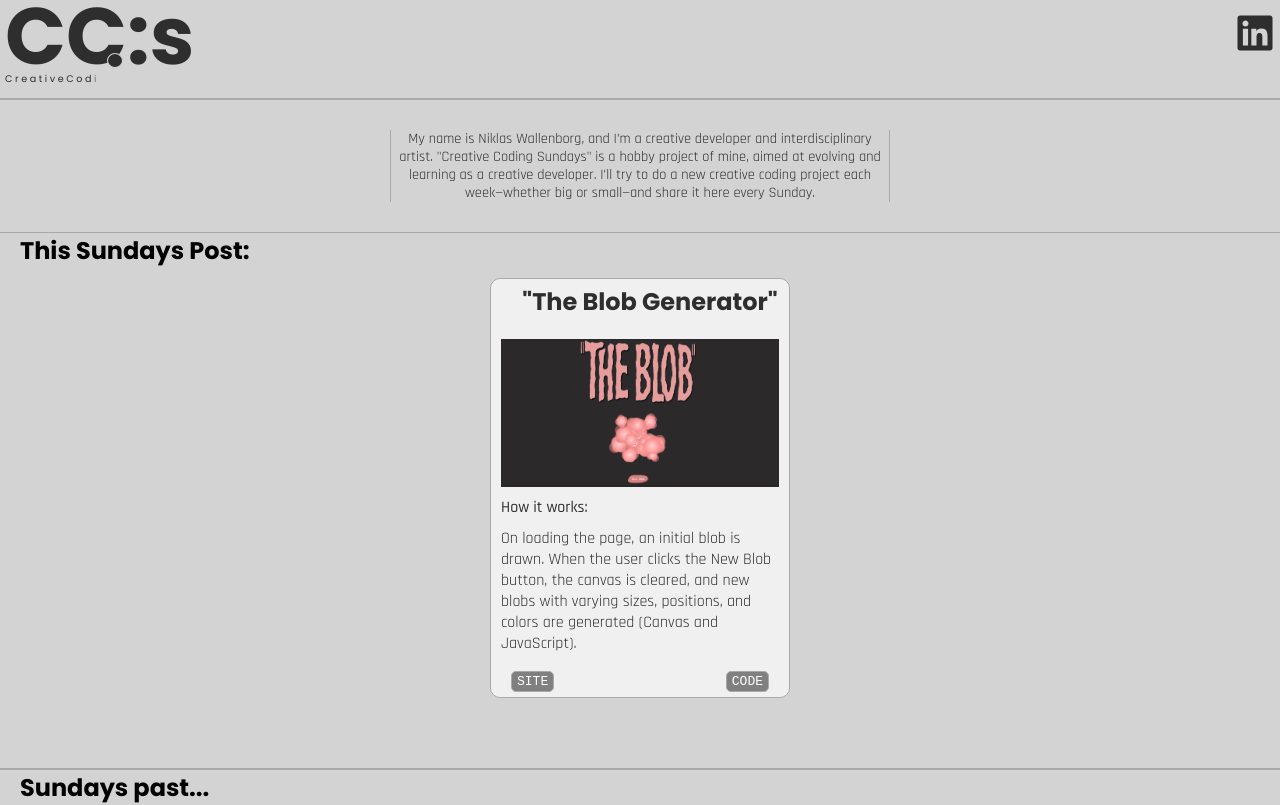
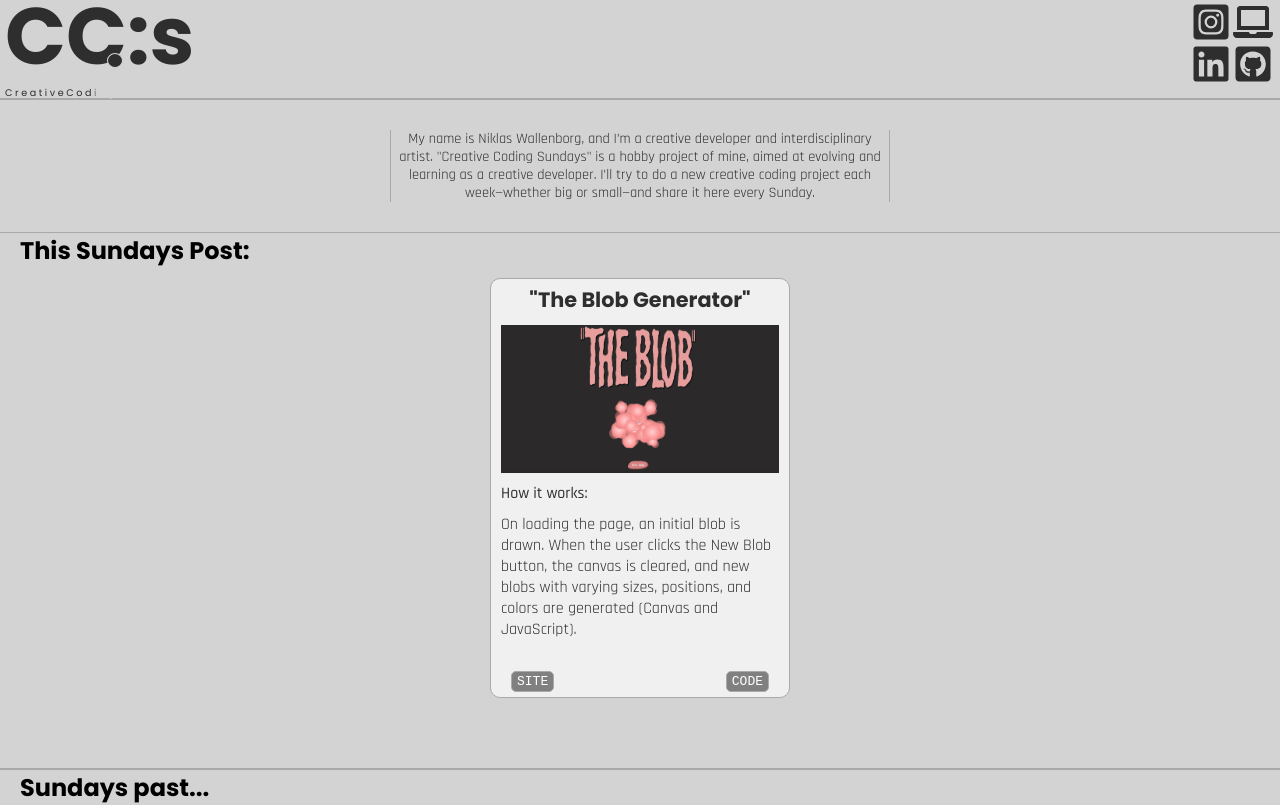
Before and after one commit to Wallenborg/CC-s, a React (Vite) app: page / in a window 1280 px wide. Shown: the top 805 px of the page. Built offline with nearby package versions, Linux system fonts and the light colour scheme.

Commit message:
add more links in header

```diff
--- a/src/components/header/Header.css
+++ b/src/components/header/Header.css
@@ -11,12 +11,12 @@
   justify-content: space-between;
 }
 
-.linkedin {
-  margin-top: 3px;
+.header-link {
   font-size: 2.5rem;
   color: var(--clr-text);
-  align-self: center;
-  justify-self: center;
+  display: flex;
+  align-items: center;
+  justify-content: center;
 }
 
 .title {
@@ -25,3 +25,12 @@
   line-height: 0.9;
   color: var(--clr-text);
 }
+
+.link-box-header {
+  padding: 2px;
+  display: grid;
+  grid-template-columns: repeat(2, 1fr);
+  grid-template-rows: repeat(2, 1fr);
+  grid-column-gap: 2px;
+  grid-row-gap: 2px;
+}
--- a/src/components/header/Header.jsx
+++ b/src/components/header/Header.jsx
@@ -1,7 +1,8 @@
 import React, { useRef } from "react";
 import RandomDot from "../random-dot/RandomDot";
 import SubTitle from "../sub-title/SubTitle";
-import { FaLinkedin } from "react-icons/fa";
+import { FaLinkedin, FaGithubSquare, FaInstagramSquare } from "react-icons/fa";
+import { FaLaptop } from "react-icons/fa";
 import "./Header.css";
 
 export default function Header() {
@@ -11,14 +12,40 @@ export default function Header() {
     <header className="header-box" ref={headerRef}>
       <div className="link-title-box">
         <h1 className="title">CC:s</h1>
+        <div className="link-box-header">
           <a
-          className="linkedin"
+            className="header-link"
+            href="https://www.instagram.com/niklaswallenborg/"
+            target="_blank"
+            rel="noopener noreferrer"
+          >
+            <FaInstagramSquare />
+          </a>
+          <a
+            className="header-link"
+            href="https://www.niklaswallenborg.com/"
+            target="_blank"
+            rel="noopener noreferrer"
+          >
+            <FaLaptop />
+          </a>
+          <a
+            className="header-link"
             href="http://linkedin.com/in/niklas-wallenborg-026bb7131"
             target="_blank"
             rel="noopener noreferrer"
           >
             <FaLinkedin />
           </a>
+          <a
+            className="header-link"
+            href="https://github.com/Wallenborg"
+            target="_blank"
+            rel="noopener noreferrer"
+          >
+            <FaGithubSquare />
+          </a>
+        </div>
       </div>
       <SubTitle />
       <RandomDot headerRef={headerRef} /> {/* Send ref as a prop */}
--- a/src/components/page-box/PageBox.css
+++ b/src/components/page-box/PageBox.css
@@ -5,7 +5,6 @@
   max-width: 300px;
   min-width: 300px;
   height: 420px;
-  overflow: scroll;
   background-color: var(--clr-bg-2);
   color: var(--clr-text);
   border: 1px solid var(--clr-border);
@@ -14,7 +13,12 @@
   margin-bottom: 50px;
 }
 
-.page-title {
+.text-box {
+  overflow: scroll;
+  max-height: 200px;
+}
+
+.page--sub-title {
   font-family: "Poppins", sans-serif;
   font-size: 1.3rem;
   align-self: center;
--- a/src/components/page-box/PageBox.jsx
+++ b/src/components/page-box/PageBox.jsx
@@ -3,10 +3,12 @@ import "./PageBox.css";
 export default function PageBox({ post }) {
   return (
     <div className="page-box">
-      <h2 className="page-title">{post.title}</h2>
+      <h2 className="page--sub-title">{post.title}</h2>
       <img src={post.image} alt={post.title} className="blog-image" />
       <p className="title-content">How it works:</p>
-      <p className="page-content">{post.content}</p>
+      <div className="text-box">
+        <p className="page-content">{post.content}</p>
+      </div>
       <div className="page-link-box">
         <a
           className="page-link"
```
Lines whose indentation alone changed are shown as unchanged.
